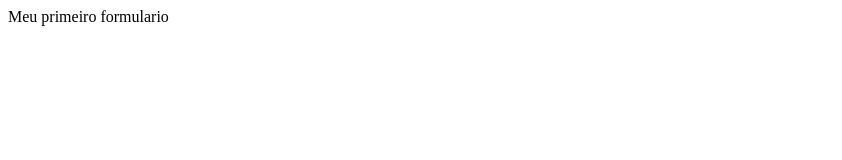
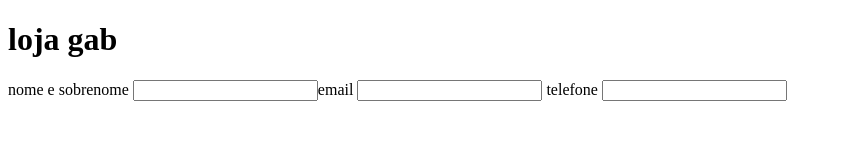
Before and after one commit to usergabs00/gabs, a plain HTML site: page index.html in a window 1280 px wide. Shown: the whole page, without its empty margins (0-842 px from the left). Drawn offline with Linux system fonts and the light colour scheme.

Commit message:
Update index.html

```diff
--- a/index.html
+++ b/index.html
@@ -1,8 +1,21 @@
+ <!DOCTYPE html>
 <html lang="pt-br">
   <head>
+    <meta charset="UTF-8">
+    <title>loja</title>
   </head>
- <body>
- </body>
-  <p> Meu primeiro formulario </p>
-  </body>
-</html>
+
+<body>
+  <header>
+      <h1 class="titulo-principal"> loja gab</h1>
+  </header>
+  <main>
+    <form>
+      <label for="nomesobrenome">nome e sobrenome</label>
+      <input type="text" id ="nomesobrenome"
+
+      <label for="email">email</label>
+      <input type="text" id ="email" class= "input-padrao">
+
+      <label for="telefone">telefone</label>
+      <input type="text" id ="telefone" class= "input-padrao">
```
